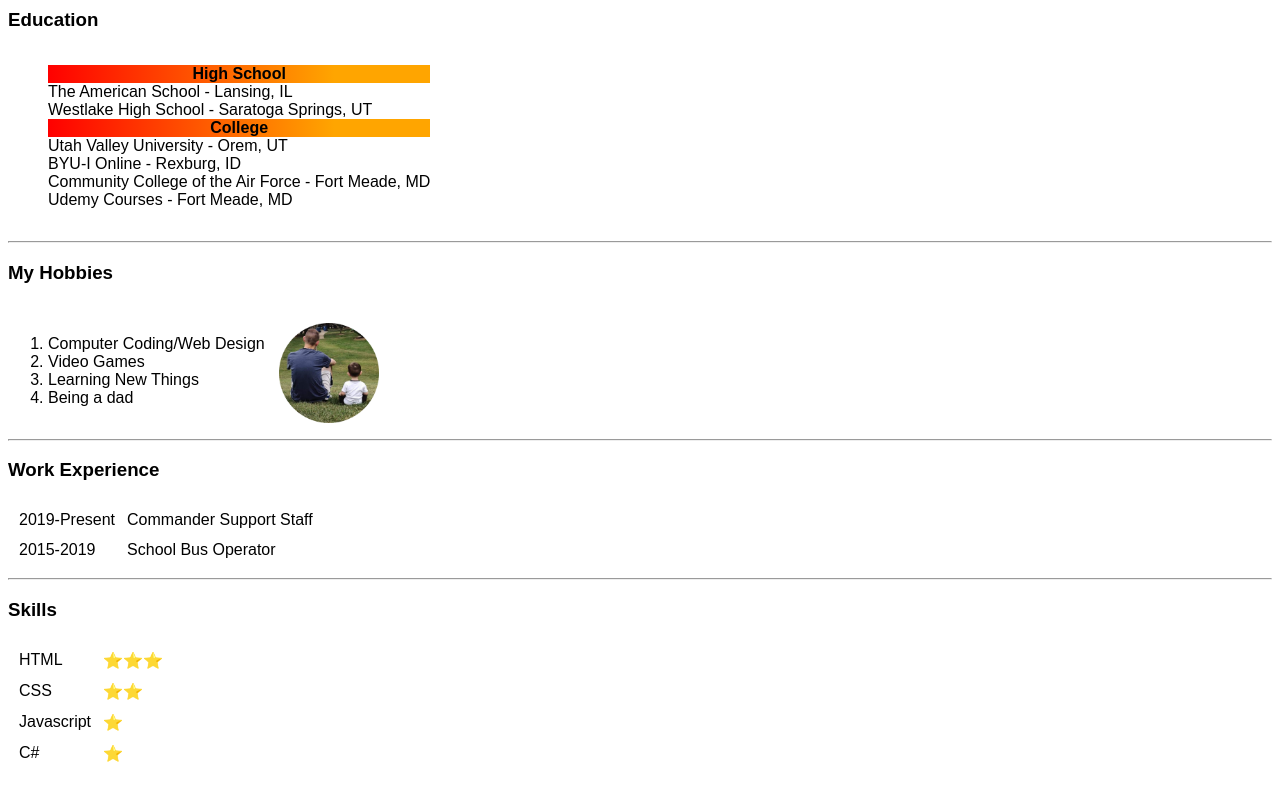
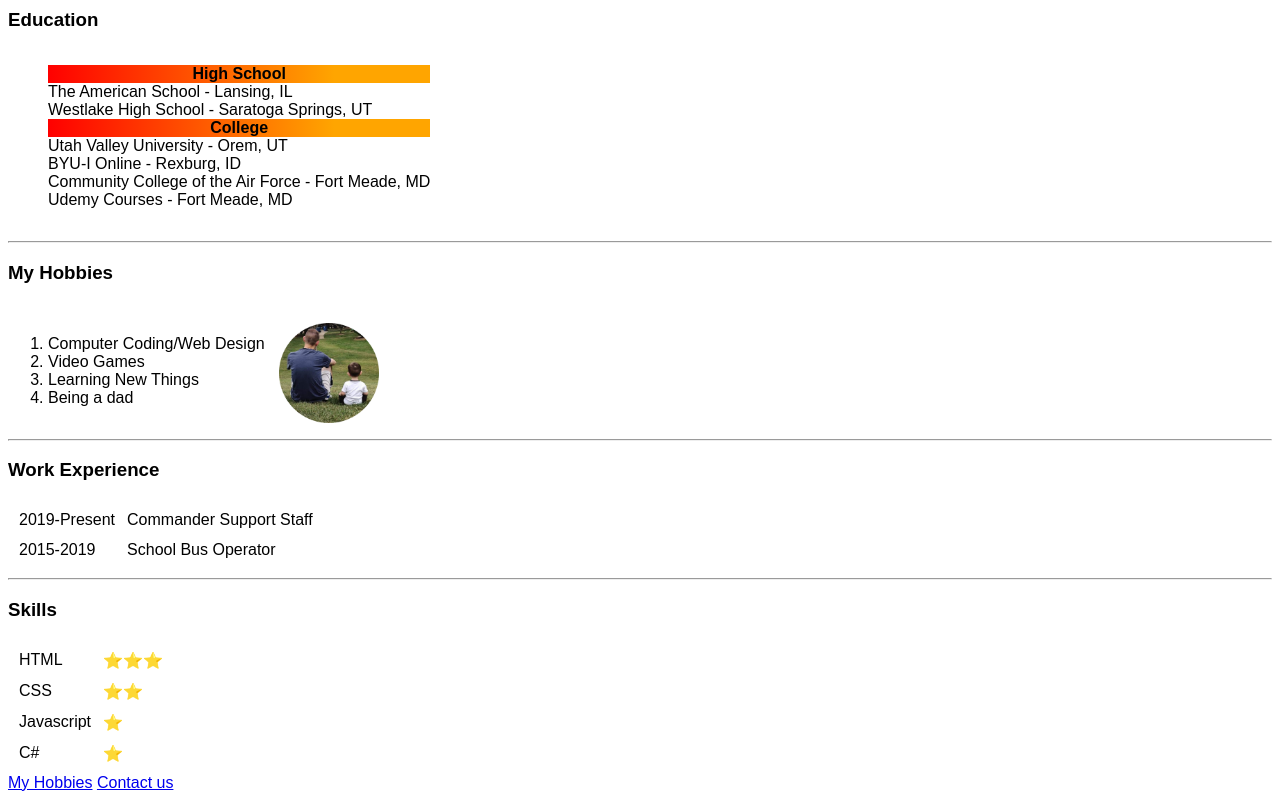
Before and after one commit to jjwood13/cv, a plain HTML site: page index.html in a window 1280 px wide. Shown: the part 430-1230 px from the top of the page. Drawn offline with Linux system fonts and the light colour scheme.

Commit message:
added footer links

```diff
--- a/index.html
+++ b/index.html
@@ -81,4 +81,8 @@
        </td>
     </table>
   </body>
+<footer>
+  <a href="my-hobbies.html">My Hobbies</a>
+  <a href="contact-us.html">Contact us</a>
+</footer>
 </html>
```
